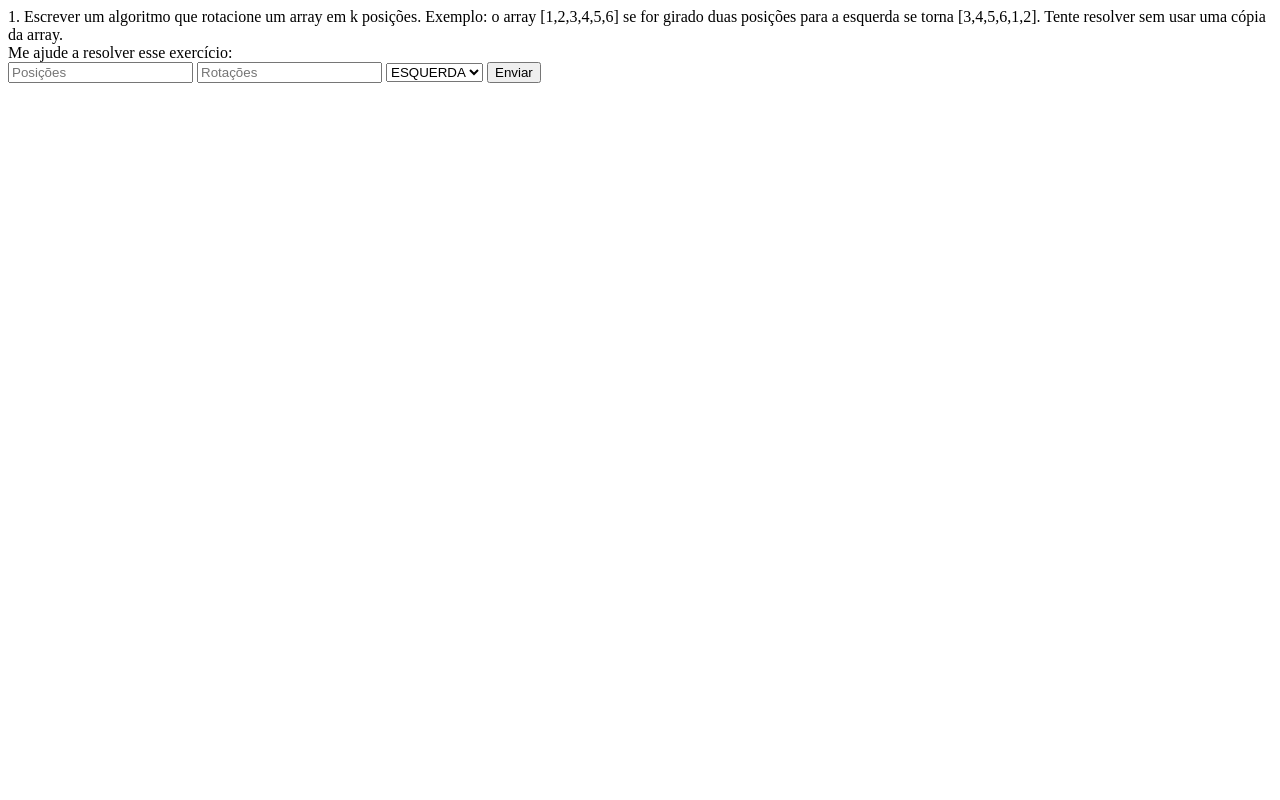
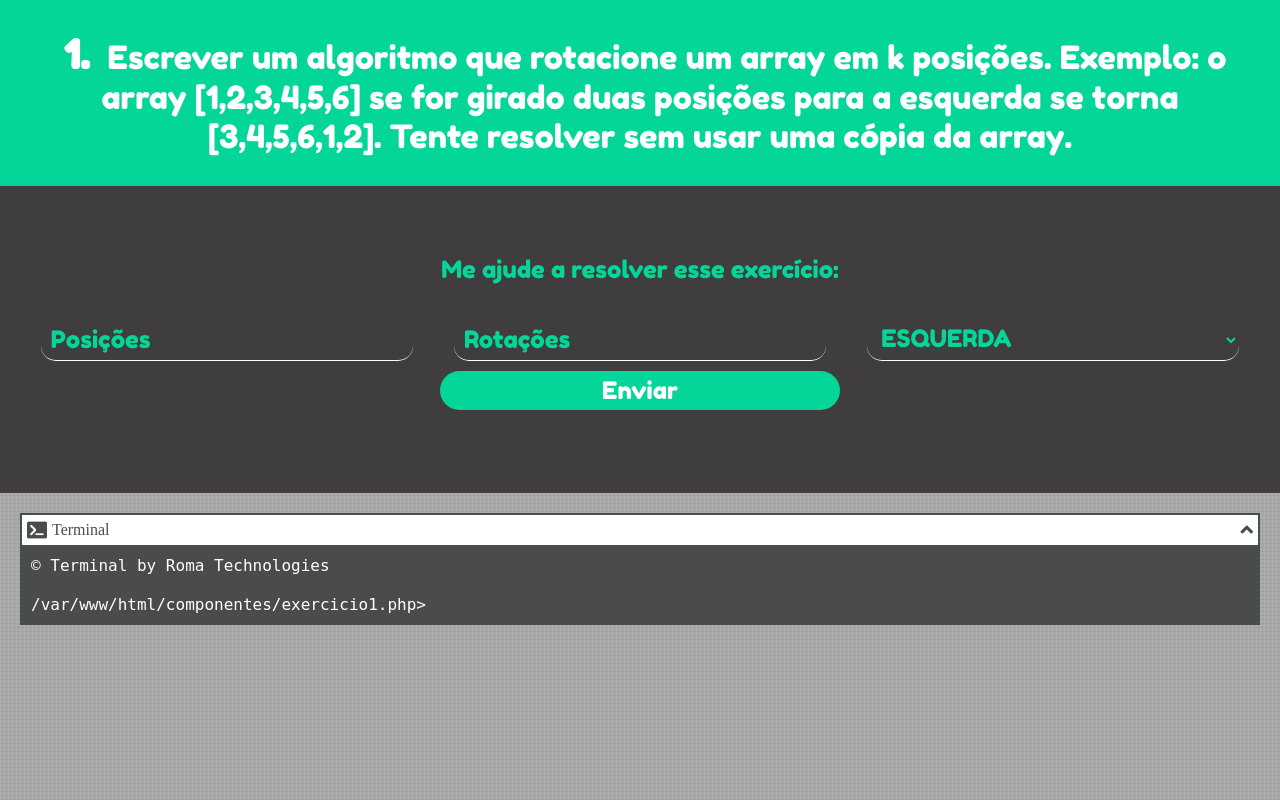
Before and after one commit to ricoroma-coder/bling, a PHP site: page /exercicio1.php in a window 1280 px wide. Run offline with PHP 8.4, Linux system fonts and the light colour scheme; some libraries are stand-ins or nearby versions; some web fonts are replaced.

Commit message:
Implementando estilos e eventos gerais

```diff
--- a/componentes/exercicio1.php
+++ b/componentes/exercicio1.php
@@ -5,19 +5,21 @@
 <html>
     <head>
         <title>Bling - Exercício 1</title>
+        <link rel="stylesheet" href="../utilitarios/css/principal.css">
+        <link rel="stylesheet" href="https://pro.fontawesome.com/releases/v5.10.0/css/all.css" integrity="sha384-AYmEC3Yw5cVb3ZcuHtOA93w35dYTsvhLPVnYs9eStHfGJvOvKxVfELGroGkvsg+p" crossorigin="anonymous"/>
     </head>
     <body>
         <div id="content">
             <div id="cabecalho">
                 <div id="pergunta">
-                    <span>1. Escrever um algoritmo que rotacione um array em k posições. Exemplo: o array [1,2,3,4,5,6] se for girado duas posições para a esquerda se torna [3,4,5,6,1,2]. Tente resolver sem usar uma cópia da array.</span>
+                    <span class="numero">1.</span> Escrever um algoritmo que rotacione um array em k posições. Exemplo: o array [1,2,3,4,5,6] se for girado duas posições para a esquerda se torna [3,4,5,6,1,2]. Tente resolver sem usar uma cópia da array.
                 </div>
             </div>
             <div id="entradas">
                 <div class="apresentacao">
                     <span>Me ajude a resolver esse exercício:</span>
                 </div>
-                <form action="" method="POST">
+                <form action="" method="POST" exe="exercicio1.php" id="form">
                     <input type="number" placeholder="Posições" name="posicoes" min="0">
                     <input type="number" placeholder="Rotações" name="rotacoes" min="0">
                     <select name="direcao">
@@ -28,20 +30,24 @@
                 </form>
             </div>
             <div id="solucoes">
-                <div class="solucao">
-                    <?php
-                        if (isset($_POST['enviar']))
-                        {
-                            $tempoInicial = microtime(true);
-                            $_post = $_POST;
-                            $_obj = new Exercicio1($_post['posicoes']);
-                            $_resultado = $_obj->rotacionarArray($_post['rotacoes'], $_post['direcao']);
-                            print_r($_obj->buscar('_array'));
-                            echo '<br>Tempo de processamento: '. (microtime(true) - $tempoInicial);
-                        }
-                    ?>
+                <div id="terminal">
+                    <div class="barra">
+                        <div class="header">
+                            <img src="../utilitarios/img/terminal.png" alt="">
+                            <span>Terminal</span>
+                        </div>
+                        <div class="options">
+                            <div class="scroll fas fa-angle-up"></div>
+                        </div>
+                    </div>
+                    <div class="terminal-content">
+                        <p>© Terminal by Roma Technologies</p>
+                        <p class="linha-inicial"><?php echo __FILE__; ?>></p>
+                    </div>
                 </div>
             </div>
         </div>
+
+        <script src="../utilitarios/javascript/principal.js"></script>
     </body>
 </html>
--- /dev/null
+++ b/utilitarios/css/principal.css
@@ -0,0 +1,201 @@
+@font-face {
+    font-family: 'Fredoka One';
+    src: url('../fontes/FredokaOne-Regular.ttf');
+    src: url('../fontes/FredokaOne-Regular.eot?#iefix') format('embedded-opentype'),
+        url('../fontes/FredokaOne-Regular.woff') format('woff'),
+        url('../fontes/FredokaOne-Regular.ttf') format('truetype'),
+        url('../fontes/FredokaOne-Regular.svg#Fredoka') format('svg');
+    font-weight: normal;
+    font-style: normal;
+}
+
+html {
+    min-height: 100%;
+    min-width: 100%;
+}
+
+body {
+    padding: 0;
+    margin: 0;
+    width: 100%;
+}
+
+#content {
+    display: flex;
+    flex-direction: column;
+    width: 100%;
+    height: 100%;
+}
+
+#content #cabecalho {
+    flex: 1;
+    background: #04D699;
+    padding: 30px 20px;
+}
+
+#content #cabecalho #pergunta {
+    color: #fff;
+    font-size: 32px;
+    font-family: 'Fredoka One';
+    text-align: center;
+}
+
+#content #cabecalho #pergunta .numero {
+    color: #fff;
+    font-size: 40px;
+    font-weight: bold;
+    margin: 0px 10px;
+}
+
+#content #entradas {
+    flex: 3;
+    background-color: #3f3d3d;
+    padding: 20px;
+    display: flex;
+    flex-direction: column;
+    justify-content: center;
+}
+
+#content #entradas .apresentacao {
+    color:#04D699;
+    font-family: 'Fredoka One';
+    font-size: x-large;
+    padding: 10px 0px;
+    text-align: center;
+}
+
+#content #entradas form {
+    margin: 20px 0px;
+    display: flex;
+    flex-wrap: wrap;
+    flex-flow: row wrap;
+    justify-content: space-around;
+}
+
+#content #entradas form input,
+#content #entradas form select,
+#content #entradas form button {
+    font-size: 24px;
+    padding: 5px 10px;
+    font-family: 'Fredoka One';
+    outline: 0;
+    margin: 5px;
+}
+
+#content #entradas form input,
+#content #entradas form select {
+    color: #04D699;
+    background-color: transparent;
+    border: none;
+    border-radius: 15px;
+    width: 30%;
+    border-bottom: 1px solid #fff;
+}
+
+#content #entradas form button {
+    color: #fff;
+    background-color: #04D699;
+    border: none;
+    border-radius: 20px;
+    max-width: 400px;
+    flex: 1;
+    cursor: pointer;
+}
+
+#content #entradas form select option {
+    background-color: #3f3d3d;
+}
+
+::-webkit-input-placeholder {
+    color: #04D699;
+ }
+
+ :-moz-placeholder {
+    color: r#04D699ed;
+ }
+
+ ::-moz-placeholder {
+    color: #04D699;
+ }
+
+ :-ms-input-placeholder {
+    color: #04D699;
+ }
+
+#content #solucoes {
+    flex: 3;
+    background-image: url('../img/fundo.png');
+    opacity: .7;
+    background-repeat: repeat;
+    background-color: #868686;
+    display: flex;
+    flex-direction: column;
+    padding: 20px;
+}
+
+#content #solucoes #terminal {
+    border: 1px solid #000;
+}
+
+#content #solucoes #terminal .barra {
+    height: 30px;
+    border: 1px solid #000;
+    background-color: #fff;
+    display: flex;
+    flex-direction: row;
+    align-items: center;
+    justify-content: space-between;
+}
+
+#content #solucoes #terminal .barra .header {
+    padding: 0;
+    margin: 0;
+    display: flex;
+    flex-direction: row;
+    align-items: center;
+}
+
+#content #solucoes #terminal .barra .header img {
+    height: 20px;
+    margin: 0px 5px;
+}
+
+#content #solucoes #terminal .barra .options {
+    height: 20px;
+    margin-right: 5px;
+}
+
+#content #solucoes #terminal .barra .options .scroll {
+    font-size: 20px;
+    cursor: pointer;
+}
+
+#content #solucoes #terminal .terminal-content {
+    background-color: #000;
+    color: #fff;
+    font-family: monospace;
+    font-size: 16px;
+}
+
+#content #solucoes #terminal .terminal-content p {
+    margin: 0;
+    padding: 10px;
+}
+
+#content #solucoes #terminal .terminal-content p.erro {
+    color:red;
+}
+
+#content #solucoes #terminal .terminal-content .numero {
+    color: deeppink;
+}
+
+#content #solucoes #terminal .terminal-content .tipagem {
+    color: blue;
+    font-style: italic;
+    font-weight: bold;
+}
+
+#content #solucoes #terminal .terminal-content .virgula {
+    color: yellow;
+}
--- /dev/null
+++ b/utilitarios/javascript/principal.js
@@ -0,0 +1,55 @@
+var teste = "";
+
+document.getElementById('form').addEventListener('submit', function(e) {
+    e.preventDefault()
+
+    var valores = pegarValoresForm(this)
+
+    if (typeof valores == 'object') {
+        let xhr = new XMLHttpRequest()
+        xhr.open('POST', '../utilitarios/php/controladores/controlador.php', true)
+        xhr.setRequestHeader("Content-type", "application/x-www-form-urlencoded")
+        xhr.send("json="+JSON.stringify(valores))
+
+        xhr.onreadystatechange = () => {
+
+            if(xhr.readyState == 4) {
+                var html = ""
+                if(xhr.status == 200) {
+                    html = xhr.responseText
+                }
+                var novo_html = document.querySelector('.terminal-content').innerHTML + html
+                document.querySelector('.terminal-content').innerHTML = novo_html
+                adicionarLinhaInicial()
+            }
+
+        }
+    } else {
+        var html = document.querySelector('.terminal-content').innerHTML + valores
+        document.querySelector('.terminal-content').innerHTML = html
+        adicionarLinhaInicial()
+    }
+})
+
+function pegarValoresForm(form) {
+    const formData = new FormData(form)
+    var valores = Array();
+    var erro = "";
+    for (var input of formData.entries()) {
+        if (input[1] == '')
+            erro += "<span>O campo <strong>"+input[0]+"</strong> não pode estar vazio</span><br>"
+        else
+            valores.push(input[0]+'='+input[1])
+    }
+
+    if (erro != '')
+        valores = '<p class="erro">'+erro+'</p>';
+    else
+        valores.push('controlador='+form.getAttribute('exe'))
+    return valores
+}
+
+function adicionarLinhaInicial() {
+    var html = document.querySelector('#terminal .terminal-content .linha-inicial').outerHTML
+    document.querySelector('.terminal-content').innerHTML += html
+}
--- a/utilitarios/php/classes/basica.php
+++ b/utilitarios/php/classes/basica.php
@@ -2,6 +2,8 @@
 
 class Basica
 {
+    public $_erro = "";
+
     public function buscar($_atributo)
     {
         return $this->$_atributo;
@@ -21,4 +23,9 @@ class Basica
             $this->$_atributo = $_valor;
         }
     }
+
+    public function montarHTML($_html = "")
+    {
+        echo $_html;
+    }
 }
--- a/utilitarios/php/classes/exercicio1.php
+++ b/utilitarios/php/classes/exercicio1.php
@@ -17,6 +17,10 @@ class Exercicio1 extends Basica
     public function rotacionarArray($_rotacoes, $_direcao)
     {
         $_tam_array = sizeof($this->_array);
+
+        if ($_rotacoes > $_tam_array)
+            $_rotacoes = $_rotacoes % $_tam_array;
+
         if ($_direcao == 1)
         {
             for ($_i = 0; $_i < $_tam_array; $_i++)
@@ -46,4 +50,19 @@ class Exercicio1 extends Basica
             }
         }
     }
+
+    public function montarHTML($_html = "")
+    {
+        $_html = '<p><span class="tipagem">Array</span>[<span class="numero">'.sizeof($this->_array).'</span>]<br>[';
+        $_i = 0;
+        foreach ($this->_array as $_valor)
+        {
+            if ($_i == 0)
+                $_html .= '<br>';
+            $_html .= "&nbsp;&nbsp;[<span class=\"numero\">{$_i}</span>] => <span class=\"numero\">{$_valor}</span><span class=\"virgula\">,</span><br>";
+            $_i++;
+        }
+        $_html .= ']</p>';
+        parent::montarHTML($_html);
+    }
 }
```
Also changed, not shown: utilitarios/php/controladores/controlador.php (added, +17 -0 lines), utilitarios/php/controladores/exercicio1.php (added, +13 -0 lines), utilitarios/fontes/FredokaOne-Regular.ttf (added), utilitarios/img/fundo.png (added), utilitarios/img/terminal.png (added).
